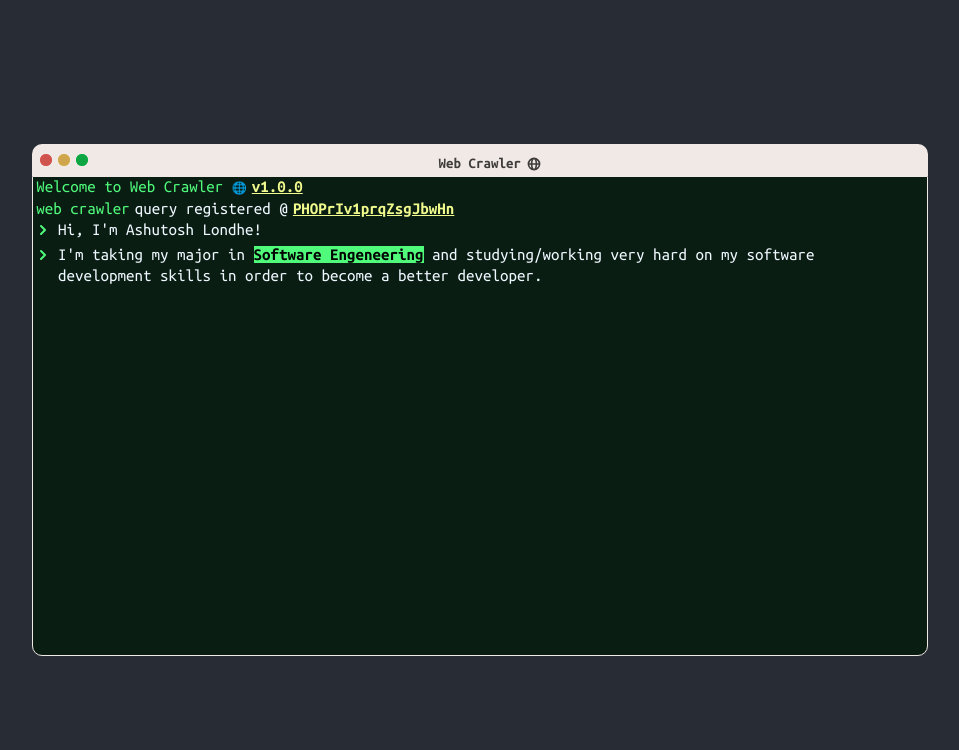
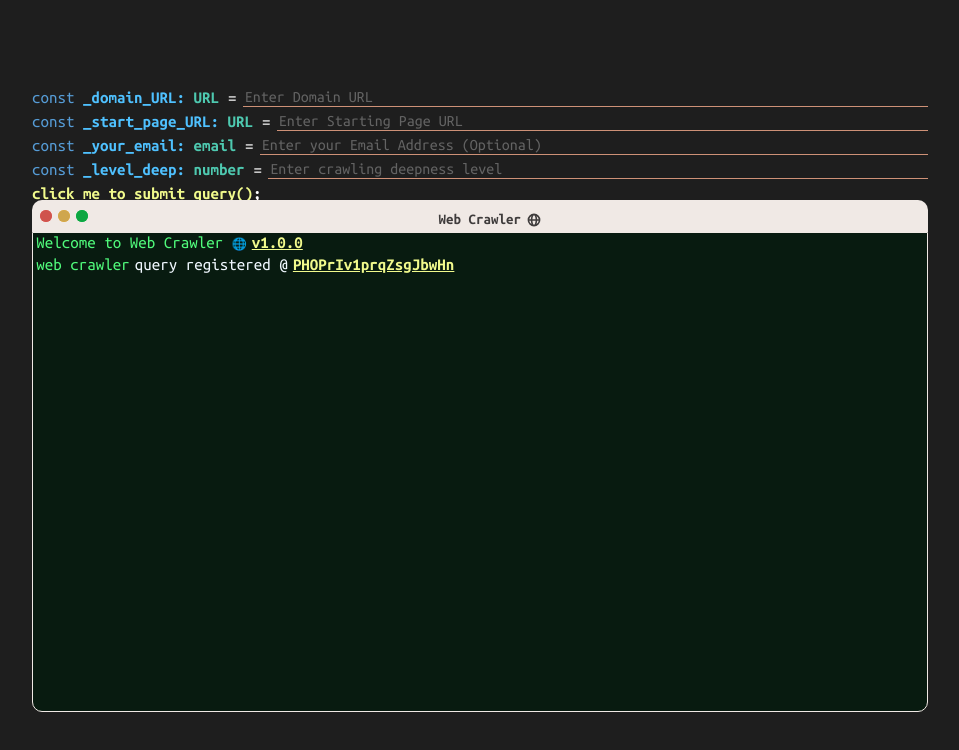
Before and after one commit to Ashu1514/WebCrawlerNodeJs, a React (Create React App) app in the folder client/: page / in a window 1280 px wide. Shown: the top 750 px of the page, without its empty margins (160-1119 px from the left). Built offline with nearby package versions, Linux system fonts and the light colour scheme.

Commit message:
form added to ui and added validation and interaction with terminal

```diff
--- a/client/src/App.tsx
+++ b/client/src/App.tsx
@@ -1,32 +1,10 @@
 import "./App.css";
-import styled, { keyframes, css } from "styled-components";
-import Terminal from "./components/Terminal";
+import styled from "styled-components";
+import WebCrawler from "./components/WebCrawler";
 import { QueryClient, QueryClientProvider } from "react-query";
 
-const drunk = keyframes`
-
-0%{
-  filter: blur(0.5px);
-}
-25%{
-  filter: blur(1.5px);
-
-}
-50%{
-  filter: blur(0.75px);
-
-  }
-75%{
-  filter: blur(1.5px);
-
-    }
-100%{
-  filter: blur(0.5px);
-}
-`;
-
 const Wrapper = styled.div`
-  background: #282c34;
+  background: #1e1e1e;
   width: 100vw;
   height: 100vh;
   overflow: hidden;
@@ -45,12 +23,6 @@ const Wrapper = styled.div`
   @media (max-width: 480px) {
     font-size: 13px;
   }
-
-  ${(props) =>
-    props.theme === "drunk" &&
-    css`
-      animation: ${drunk} 10s linear infinite;
-    `};
 `;
 
 const queryClient = new QueryClient();
@@ -59,7 +31,7 @@ const App = () => {
   return (
     <QueryClientProvider client={queryClient}>
       <Wrapper >
-        <Terminal />
+        <WebCrawler />
       </Wrapper>
     </QueryClientProvider>
   );
--- /dev/null
+++ b/client/src/components/FormField.tsx
@@ -0,0 +1,91 @@
+import styled from "styled-components";
+
+const FormField = styled.div`
+  display: flex;
+  justify-content: space-between;
+  width: 100%;
+  height: 1.5rem;
+`;
+const Label = styled.label`
+  width: fit-content;
+  min-width: fit-content;
+  margin-right: 1%;
+
+  .variable_type {
+    color: #569cd6;
+  }
+  .variable_name {
+    font-weight: 600;
+    color: #4fc1ff;
+  }
+  .type {
+    color: #4ec9b0;
+  }
+  .function {
+    color: #f1fa8c;
+    cursor: pointer;
+  }
+`;
+const Value = styled.div`
+  width: 90%;
+  display: flex;
+  margin-left: 0.4rem;
+`;
+
+const Input = styled.input`
+  width: 100%;
+  background: transparent;
+  outline-style: none;
+  border: 0px solid #ce9177;
+  border-bottom-width: 1px;
+  color: #ce9178;
+  font-size: 16px;
+  font-family: "Ubuntu Mono";
+  height: 1rem;
+  caret-color: #50fa7b;
+
+  &::placeholder {
+    opacity: 0.8;
+  }
+`;
+
+const Field = (props: any) => {
+  return (
+    <FormField onClick={!props.isVariable ? props.inputHandler : null}>
+      <Label htmlFor={props.id}>
+        {props.isVariable ? (
+          <>
+            <span className="variable_type">{props.variableType}</span>{" "}
+            <span className="variable_name">
+              {props.variableName}: <span className="type">{props.type}</span>
+            </span>
+          </>
+        ) : (
+          <>
+            <span
+              className={`variable_name ${!props.isVariable ? "function" : ""}`}
+            >
+              {props.variableName}
+              {"()"}
+              <span style={{ color: "#fff" }}>;</span>
+            </span>
+          </>
+        )}
+      </Label>
+      {props.isVariable ? "=" : ""}
+      {props.isVariable ? (
+        <Value>
+          <Input
+            autoFocus={props.autoFocus}
+            onChange={props.inputHandler}
+            id={props.id}
+            type={props.inputType}
+            placeholder={props.placeholder}
+          />
+        </Value>
+      ) : null}
+    </FormField>
+  );
+};
+
+export default Field;
--- /dev/null
+++ b/client/src/components/QueryForm.tsx
@@ -0,0 +1,246 @@
+import styled from "styled-components";
+import Field from "./FormField";
+import { useState } from "react";
+import CommandNotFound from "./commands/CommandNotFound";
+// interface Props {
+//   id: string;
+// }
+interface formDataObj {
+  [key: string]: {
+    name: string;
+    value: string | number;
+    required: boolean;
+    isUrl?: boolean;
+    isEmail?: boolean;
+    isNumber?: boolean;
+    min?: number;
+    max?: number;
+  };
+}
+const FormContainer = styled.form`
+  color: white;
+  display: flex;
+  flex-direction: row;
+  flex-wrap: wrap;
+  justify-content: start;
+  align-content: space-evenly;
+  height: 6rem;
+  margin-bottom: 1rem;
+`;
+
+const QueryForm = (props: any) => {
+  const [formData, setFormData] = useState<formDataObj>({
+    baseURL: {
+      name: "Base URL",
+      value: "",
+      required: true,
+      isUrl: true,
+    },
+    starttingPageURL: {
+      name: "Starting Page URL",
+      value: "",
+      required: true,
+      isUrl: true,
+    },
+    email: {
+      name: "Email",
+      value: "",
+      required: false,
+      isEmail: true,
+    },
+    maxLevel: {
+      name: "Level",
+      value: 0,
+      required: true,
+      isNumber: true,
+      min: 1,
+      max: 10,
+    },
+  });
+
+  const validateFormData = (data: formDataObj) => {
+    let isValid = true;
+    const faildValidations: { name: string; error: string }[] = [];
+    for (const field in data) {
+      const value = data[field].value;
+      const numVal = data[field].value! as Number;
+      for (const rule in data[field]) {
+        switch (rule) {
+          case "required":
+            isValid = isValid && value.toString().trim().length > 0;
+            if (!isValid) {
+              faildValidations.push({
+                name: data[field].name,
+                error: "Input should be non-empty!",
+              });
+            }
+            break;
+          case "isUrl":
+            isValid =
+              isValid &&
+              value
+                .toString()
+                .trim()
+                .match(
+                  /(http(s)?:\/\/.)?(www\.)?[-a-zA-Z0-9@:%._\+~#=]{2,256}\.[a-z]{2,6}\b([-a-zA-Z0-9@:%_\+.~#?&//=]*)/g
+                ) !== null;
+            if (!isValid) {
+              faildValidations.push({
+                name: data[field].name,
+                error: "Input is not a valid URL!",
+              });
+            }
+            break;
+          case "isEmail":
+            isValid =
+              isValid &&
+              value
+                .toString()
+                .trim()
+                .match(/^\w+([.-]?\w+)*@\w+([.-]?\w+)*(\.\w{2,3})+$/) !== null;
+            if (!isValid) {
+              faildValidations.push({
+                name: data[field].name,
+                error: "Input is not a valid Email!",
+              });
+            }
+            break;
+          case "isNumber":
+            isValid = isValid && !Number.isNaN(value);
+            if (!isValid) {
+              faildValidations.push({
+                name: data[field].name,
+                error: "Input should be number!",
+              });
+            }
+            break;
+          case "min":
+            let min = data[field].min! as Number;
+            isValid = isValid && !Number.isNaN(value) && numVal >= min;
+            if (!isValid) {
+              faildValidations.push({
+                name: data[field].name,
+                error: `Input should be max than ${min}!`,
+              });
+            }
+            break;
+          case "max":
+            const max = data[field].max! as Number;
+            isValid = isValid && !Number.isNaN(value) && numVal <= max;
+            if (!isValid) {
+              faildValidations.push({
+                name: data[field].name,
+                error: `Input should be min than ${max}!`,
+              });
+            }
+            break;
+        }
+      }
+    }
+    console.log(faildValidations)
+    if(faildValidations.length){
+
+      const errorsMessages =  faildValidations.map(error => {
+        return <CommandNotFound fieldName={error.name} error={error.error}/>
+      })
+      props.printErrors(errorsMessages);
+    } else {
+      props.printErrors();
+    }
+  };
+
+  return (
+    <FormContainer>
+      <Field
+        autoFocus={true}
+        isVariable={true}
+        id="baseURL"
+        variableType="const"
+        variableName="_domain_URL"
+        type="URL"
+        inputType="url"
+        placeholder="Enter Domain URL"
+        value={formData.baseURL}
+        inputHandler={(e: any) =>
+          setFormData({
+            ...formData,
+            baseURL: { ...formData.baseURL, value: e.target.value },
+          })
+        }
+      />
+      <Field
+        autoFocus={false}
+        isVariable={true}
+        id="starttingPageURL"
+        variableType="const"
+        variableName="_start_page_URL"
+        type="URL"
+        inputType="url"
+        placeholder="Enter Starting Page URL"
+        value={formData.starttingPageURL}
+        inputHandler={(e: any) =>
+          setFormData({
+            ...formData,
+            starttingPageURL: {
+              ...formData.starttingPageURL,
+              value: e.target.value,
+            },
+          })
+        }
+      />
+      <Field
+        autoFocus={false}
+        isVariable={true}
+        id="email"
+        variableType="const"
+        variableName="_your_email"
+        type="email"
+        inputType="email"
+        placeholder="Enter your Email Address (Optional)"
+        value={formData.email}
+        inputHandler={(e: any) =>
+          setFormData({
+            ...formData,
+            email: { ...formData.email, value: e.target.value },
+          })
+        }
+      />
+      <Field
+        autoFocus={false}
+        isVariable={true}
+        id="maxLevel"
+        variableType="const"
+        variableName="_level_deep"
+        type="number"
+        inputType="number"
+        placeholder="Enter crawling deepness level"
+        value={formData.maxLevel}
+        inputHandler={(e: any) =>
+          setFormData({
+            ...formData,
+            maxLevel: { ...formData.maxLevel, value: Number(e.target.value) },
+          })
+        }
+      />
+      <Field
+        autoFocus={false}
+        isVariable={false}
+        id="submitHandler"
+        variableName="click_me_to_submit_query"
+        inputHandler={() => validateFormData(formData)}
+      />
+      {/*
+
+
+      <FormField>
+        <Label>
+          <span className="variable_name function">
+            {"click_me_to_submit_query();"}
+          </span>
+        </Label>
+      </FormField> */}
+    </FormContainer>
+  );
+};
+
+export default QueryForm;
--- a/client/src/components/Terminal.tsx
+++ b/client/src/components/WebCrawler.tsx
@@ -1,7 +1,8 @@
-import React, { Suspense } from "react";
+import React, { ReactElement, Suspense, useState } from "react";
 import styled, { keyframes, css } from "styled-components";
 import { HiGlobeAlt } from "react-icons/hi";
 import CrawlerHeading from "./CrawlerHeading";
+import QueryForm from "./QueryForm";
 
 const Logging = React.lazy(() => import("./commands/Logging"));
 const CommandNotFound = React.lazy(() => import("./commands/CommandNotFound"));
@@ -123,14 +124,16 @@ interface ButtonProps {
   shadow: string;
 }
 
-const Terminal = () => {
-  const renderTerminalResponse = () => {
-    return <Logging />;
+const WebCrawler = () => {
+  const [terminalOutput, setTerminalOutput] = useState<ReactElement>()
+  const renderTerminalResponse = (component?: ReactElement) => {
+    setTerminalOutput(component ??  <Logging />)
     // return <CommandNotFound />;
   };
 
   return (
       <Column>
+      <QueryForm printErrors={renderTerminalResponse}/>
           <Header>
             <MacOsButtons>
               <RoundedButton color="#FF5D5B" shadow="#CF544D" />
@@ -146,12 +149,13 @@ const Terminal = () => {
             <div>
               <CrawlerHeading id={"PHOPrIv1prqZsgJbwHn"} />
               <Suspense fallback={<></>}>
-            <OutputWrapper>{renderTerminalResponse()}</OutputWrapper>
+                <OutputWrapper>{terminalOutput}</OutputWrapper>
               </Suspense>
             </div>
           </Body>
       </Column>
+
   );
 };
 
-export default Terminal;
+export default WebCrawler;
--- a/client/src/components/commands/CommandNotFound.tsx
+++ b/client/src/components/commands/CommandNotFound.tsx
@@ -13,13 +13,12 @@ const Wrapper = styled.div`
   }
 `;
 
-const CommandNotFound = () => {
+const CommandNotFound = (props:any) => {
   return (
     <Wrapper>
-      <span className="error">Command not found!</span>
+      <span className="error">Error in field {props.fieldName}!</span>
       <span>
-        Try the <Command>help</Command> command to see a list of available
-        commands
+        Error: {props.error}
       </span>
     </Wrapper>
   );
```
Also changed, not shown: client/tsconfig.json (+2 -8 lines), 2 other files (tests, documents, lock files or other folders). Lines whose indentation alone changed are shown as unchanged.
